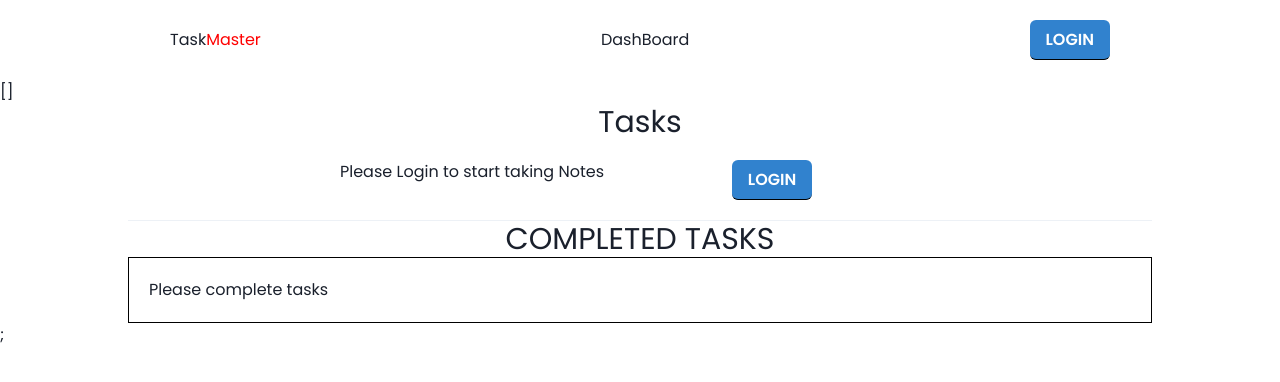
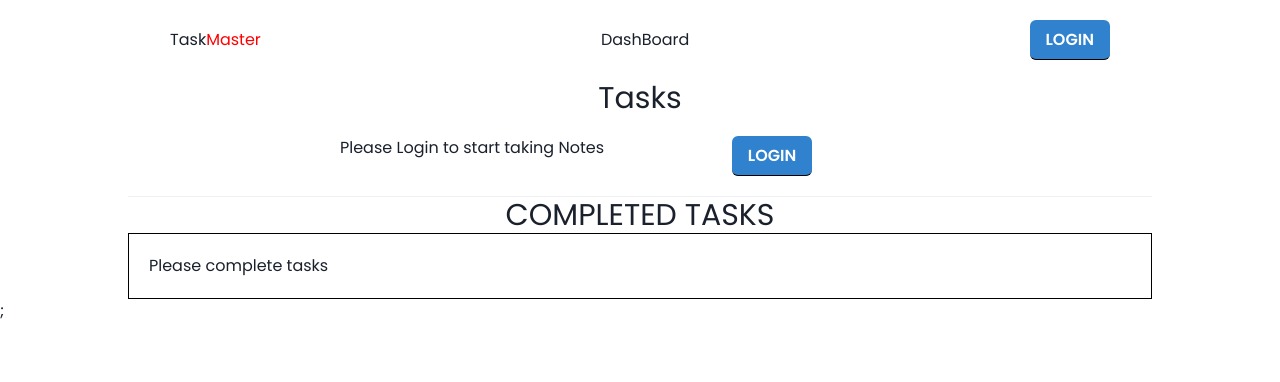
Before and after one commit to Vinay-the-dev-bot/TaskMaster, a React (Vite) app: page / in a window 1280 px wide. Shown: the top 382 px of the page. Built offline with nearby package versions, Linux system fonts and the light colour scheme.

Commit message:
deleted unused code

```diff
--- a/src/Pages/Home.jsx
+++ b/src/Pages/Home.jsx
@@ -63,7 +63,6 @@ function Home() {
 
   return (
     <>
-      <p>{JSON.stringify(tasks)}</p>
       <Text className="text-3xl text-center">Tasks</Text>
       {storeState.username ? (
         <Box border={"1px solid black"} className="flex w-4/5 m-auto">
```
